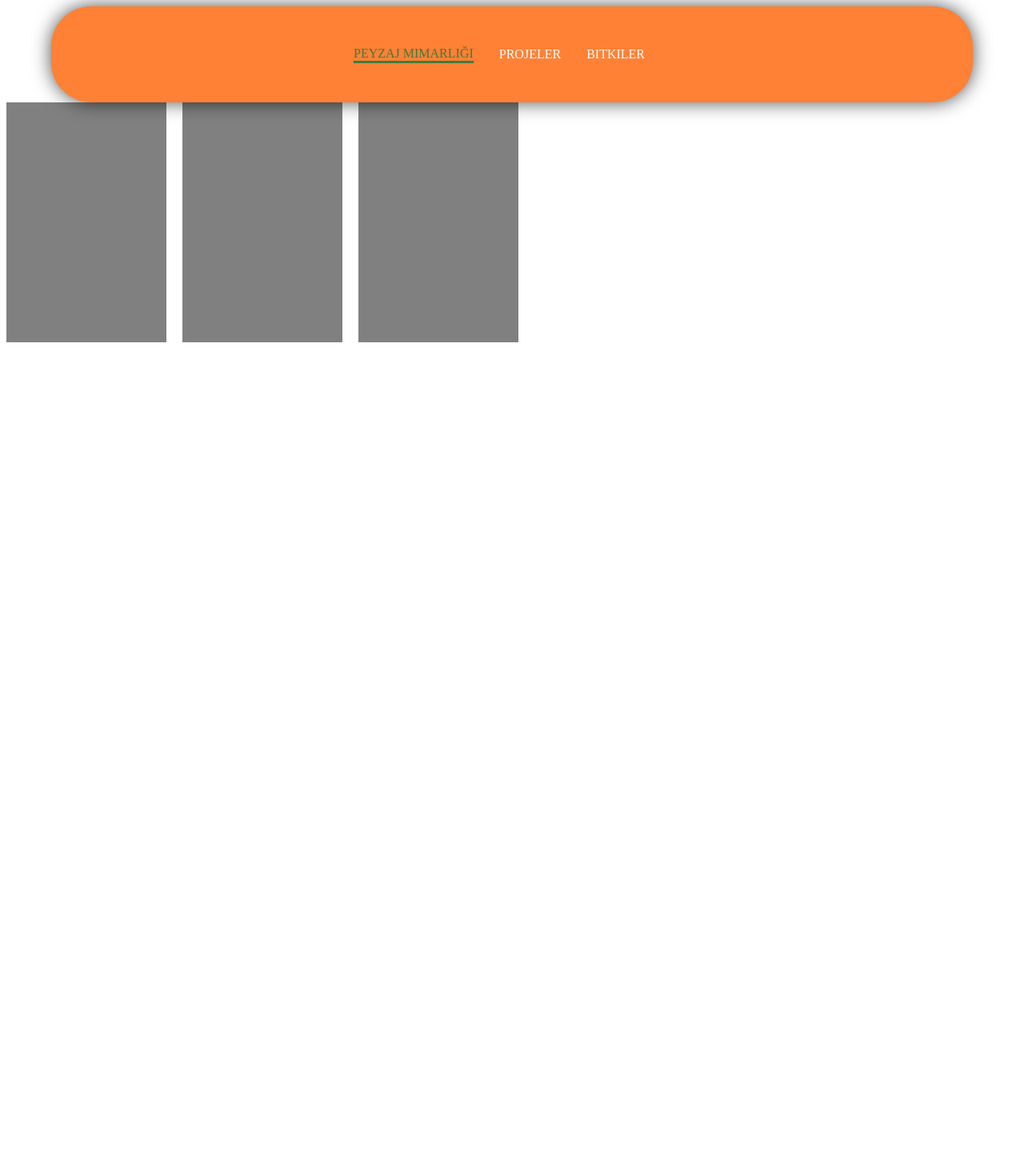
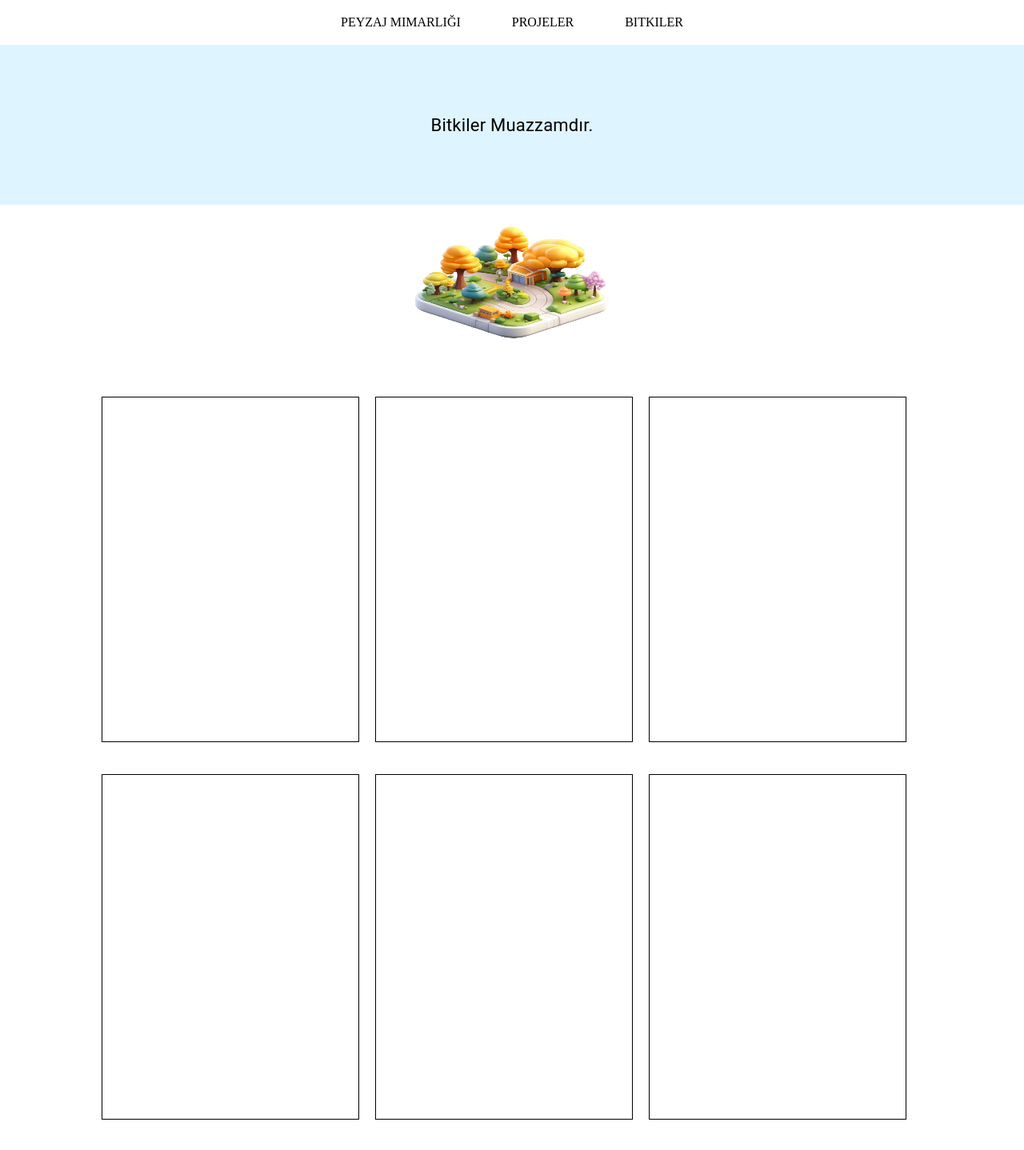
Before and after one commit to Enes4KTP/peyzaj-mimarl---, a React (Create React App) app in the folder peyzaj/: page /bitkiler in a window 1280 px wide. Shown: the top 1438 px of the page at 80% size. Before the commit the page ends 800 px from the top, so only its background shows below. Built offline with nearby package versions, Linux system fonts and the light colour scheme; a web font is replaced by a local one.

Commit message:
Bitkiler sayfası eklendi ve header güncellendi

```diff
--- a/peyzaj/package.json
+++ b/peyzaj/package.json
@@ -13,7 +13,7 @@
     "react": "^18.3.1",
     "react-dom": "^18.3.1",
     "react-router-dom": "^6.23.0",
-    "react-scripts": "5.0.1",
+    "react-scripts": "^5.0.1",
     "web-vitals": "^2.1.4"
   },
   "scripts": {
--- a/peyzaj/public/index.html
+++ b/peyzaj/public/index.html
@@ -8,6 +8,7 @@
       href="https://fonts.googleapis.com/css2?family=Sedgwick+Ave+Display&display=swap"
       rel="stylesheet"
     />
+    <link rel="stylesheet" href="style.css" />
 
     <meta name="viewport" content="width=device-width, initial-scale=1" />
     <meta name="theme-color" content="#000000" />
--- /dev/null
+++ b/peyzaj/public/style.css
@@ -0,0 +1,3 @@
+body {
+  margin: 0;
+}
--- a/peyzaj/src/Components/Header.jsx
+++ b/peyzaj/src/Components/Header.jsx
@@ -11,16 +11,17 @@ function Header() {
   const [isHovered2, setIsHovered2] = useState(false);
   const [isHovered3, setIsHovered3] = useState(false);
   return (
-    <Container maxWidth="lg">
+    <div>
       <Box
         sx={{
-          bgcolor: "#FF8135",
-          height: "15vh",
-          borderRadius: "50px",
+          bgcolor: "white",
+          height: "7vh",
+          // borderRadius: "50px",
           zIndex: "999",
           position: "sticky",
-          boxShadow: "0px 0px 25px -1px rgba(0,0,0,0.75)",
-          top: "0",
+          width: "100%",
+          // boxShadow: "0px 0px 25px -1px rgba(0,0,0,0.75)",
+          top: "0px",
         }}
       >
         <Box
@@ -38,15 +39,15 @@ function Header() {
             onMouseEnter={() => setIsHovered1(true)}
             onMouseLeave={() => setIsHovered1(false)}
             sx={{
-              color: "#3E7A3D",
-              marginRight: "2rem",
+              color: "black",
+              marginRight: "4rem",
               textDecoration: "none",
               textTransform: "uppercase",
-              borderBottom: "3px solid #3E7A3D",
+              // borderBottom: "3px solid #3E7A3D",
               transition: "transform 0.3s ease",
               transform: isHovered1 ? "translateY(-10px)" : "translateY(0)",
               "&:hover": {
-                color: "white",
+                // color: "white",
                 borderBottom: "3px solid white",
               },
             }}
@@ -59,14 +60,14 @@ function Header() {
             onMouseEnter={() => setIsHovered2(true)}
             onMouseLeave={() => setIsHovered2(false)}
             sx={{
-              color: "white",
-              marginRight: "2rem",
+              color: "black",
+              marginRight: "4rem",
               textDecoration: "none",
               textTransform: "uppercase",
               transition: "transform 0.3s ease",
               transform: isHovered2 ? "translateY(-10px)" : "translateY(0)",
               "&:hover": {
-                color: "#3E7A3D",
+                // color: "#3E7A3D",
                 borderBottom: "3px solid #3E7A3D",
               },
             }}
@@ -79,8 +80,7 @@ function Header() {
             onMouseEnter={() => setIsHovered3(true)}
             onMouseLeave={() => setIsHovered3(false)}
             sx={{
-              color: "white",
-              marginRight: "2rem",
+              color: "black",
               textDecoration: "none",
               textTransform: "uppercase",
               transition: "transform 0.3s ease",
@@ -96,7 +96,7 @@ function Header() {
           </Link>
         </Box>
       </Box>
-    </Container>
+    </div>
   );
 }
 
--- a/peyzaj/src/Components/pages/Bitkiler.jsx
+++ b/peyzaj/src/Components/pages/Bitkiler.jsx
@@ -1,31 +1,123 @@
-import { Box } from "@mui/material";
+import { Box, Typography } from "@mui/material";
 import React from "react";
+import bgPhoto from "../../images/park.png";
 
 function Bitkiler() {
   return (
     <div>
-      <Box sx={{ display: "flex" }}>
+      <div
+        style={{
+          display: "flex",
+          justifyContent: "center",
+          alignItems: "center",
+          height: "200px",
+          backgroundColor: "#def4ff",
+          width: "100%",
+        }}
+      >
+        <Typography style={{ fontSize: "22px" }}>
+          Bitkiler Muazzamdır.
+        </Typography>
+      </div>
+      <div style={{ display: "flex", justifyContent: "center" }}>
+        <img
+          src={bgPhoto}
+          alt=""
+          style={{
+            width: 300,
+            height: 200,
+          }}
+        />
+      </div>
+      <Box
+        sx={{ display: "flex", justifyContent: "center", marginTop: "40px" }}
+      >
         <Box
           sx={{
-            width: "200px",
-            height: "300px",
-            bgcolor: "grey",
+            width: "320px",
+            height: "430px",
+            bgcolor: "white",
+            border: "1px solid black",
             marginRight: "20px",
           }}
         ></Box>
         <Box
           sx={{
-            width: "200px",
-            height: "300px",
-            bgcolor: "grey",
+            width: "320px",
+            height: "430px",
+            bgcolor: "white",
+            border: "1px solid black",
             marginRight: "20px",
           }}
         ></Box>
         <Box
           sx={{
-            width: "200px",
-            height: "300px",
-            bgcolor: "grey",
+            width: "320px",
+            height: "430px",
+            bgcolor: "white",
+            border: "1px solid black",
+            marginRight: "20px",
+          }}
+        ></Box>
+      </Box>
+      <Box
+        sx={{ display: "flex", justifyContent: "center", marginTop: "40px" }}
+      >
+        <Box
+          sx={{
+            width: "320px",
+            height: "430px",
+            bgcolor: "white",
+            border: "1px solid black",
+            marginRight: "20px",
+          }}
+        ></Box>
+        <Box
+          sx={{
+            width: "320px",
+            height: "430px",
+            bgcolor: "white",
+            border: "1px solid black",
+            marginRight: "20px",
+          }}
+        ></Box>
+        <Box
+          sx={{
+            width: "320px",
+            height: "430px",
+            bgcolor: "white",
+            border: "1px solid black",
+            marginRight: "20px",
+          }}
+        ></Box>
+      </Box>
+      <Box
+        sx={{ display: "flex", justifyContent: "center", marginTop: "40px" }}
+      >
+        <Box
+          sx={{
+            width: "320px",
+            height: "430px",
+            bgcolor: "white",
+            border: "1px solid black",
+            marginRight: "20px",
+          }}
+        ></Box>
+        <Box
+          sx={{
+            width: "320px",
+            height: "430px",
+            bgcolor: "white",
+            border: "1px solid black",
+            marginRight: "20px",
+          }}
+        ></Box>
+        <Box
+          sx={{
+            width: "320px",
+            height: "430px",
+            bgcolor: "white",
+            border: "1px solid black",
             marginRight: "20px",
           }}
         ></Box>
```
Also changed, not shown: 1 other file (tests, documents, lock files or other folders).
